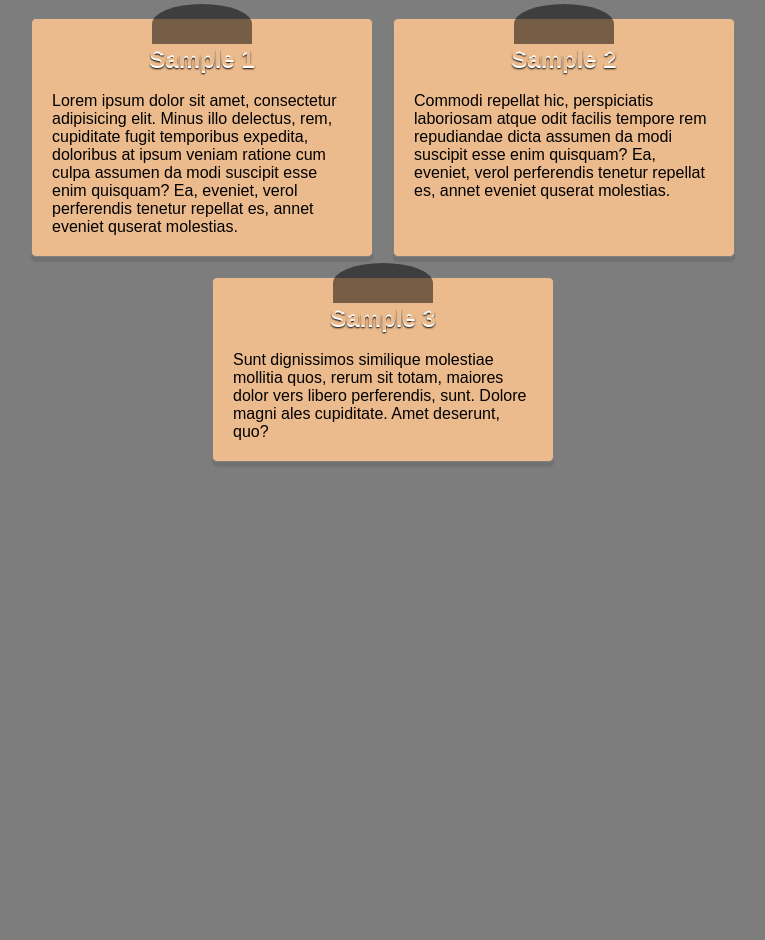
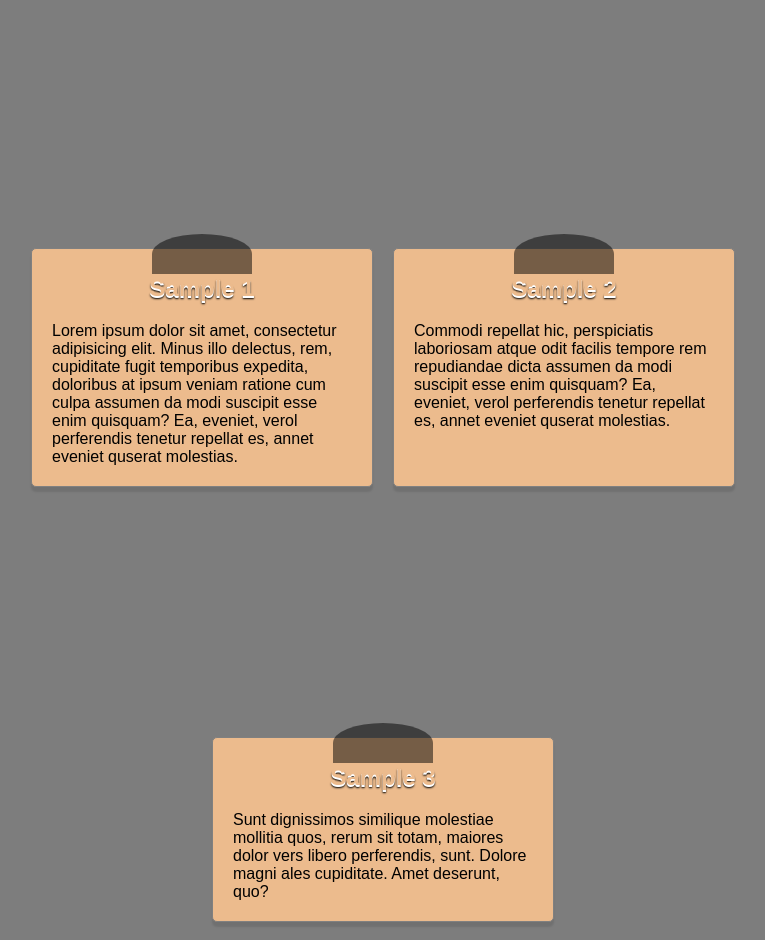
Before and after one commit to DaniloGeval/Blocks, a plain HTML site: page index.html in a window 1280 px wide. Shown: the whole page, without its empty margins (257-1022 px from the left). Before the commit the page ends 800 px from the top, so only its background shows below. Drawn offline with Linux system fonts and the light colour scheme.

Commit message:
My second commit

```diff
--- a/index.html
+++ b/index.html
@@ -3,7 +3,7 @@
 <head>
     <meta charset="UTF-8">
     <meta name="viewport" content="width=device-width, initial-scale=1.0">
-    <title>Stickers</title>
+    <title>Blocks</title>
     <link rel="stylesheet" href="style.css">
 </head>
 <body>
--- a/style.css
+++ b/style.css
@@ -20,6 +20,7 @@ body {
     border: 1px solid gray;
     border-radius: 5px;
     box-shadow: 0px 5px 2px rgba(0, 0, 0, 0.1);
+    margin-top: 30vh;
 }
 
 .block h2 {
```
